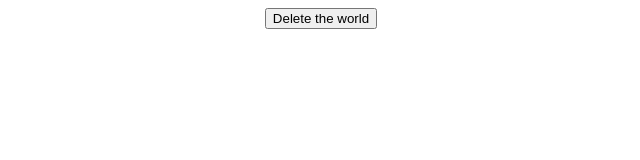
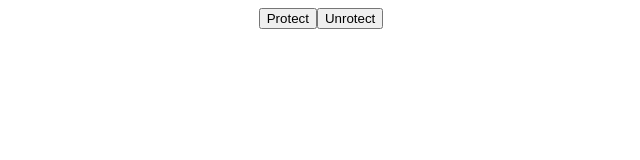
Before and after one commit to copetit/react-webhook, a React (Create React App) app: page / in a window 1280 px wide. Shown: the top 160 px of the page, without its empty margins (319-959 px from the left). Built offline with nearby package versions, Linux system fonts and the light colour scheme.

Commit message:
usePreventLeave

```diff
--- a/src/App.js
+++ b/src/App.js
@@ -1,30 +1,23 @@
 import { useState, useEffect, useRef } from "react";
 import "./styles.css";
 
-const useConfirm = (message = "", onConfirm, onCancel) => {
-  if (onConfirm && typeof onConfirm !== "function") {
-    return;
-  }
-  if (onCancel && typeof onCancel !== "function") {
-    return;
-  }
-  const confirmAction = () => {
-    if (confirm(message)) {
-      onConfirm();
-    } else {
-      onCancel();
-    }
+const usePreventLeave = () => {
+  const listener = (event) => {
+    event.preventDefault();
+    event.returnValue = "";
   };
-  return confirmAction;
+  // beforeupload는 window가 닫히기전에 function을 실행시킨다
+  const enablePrevent = () => addEventListener("beforeunload", listener);
+  const disablePrevent = () => removeEventListener("beforeunload", listener);
+  return { enablePrevent, disablePrevent };
 };
 
 export default function App() {
-  const deleteWorld = () => console.log("Deleting the world");
-  const abort = () => console.log("Aborted");
-  const confirmDelete = useConfirm("Are you sure?", deleteWorld, abort);
+  const { enablePrevent, disablePrevent } = usePreventLeave();
   return (
     <div className="App">
-      <button onClick={confirmDelete}>Delete the world</button>
+      <button onClick={enablePrevent}>Protect</button>
+      <button onClick={disablePrevent}>Unrotect</button>
     </div>
   );
 }
```
